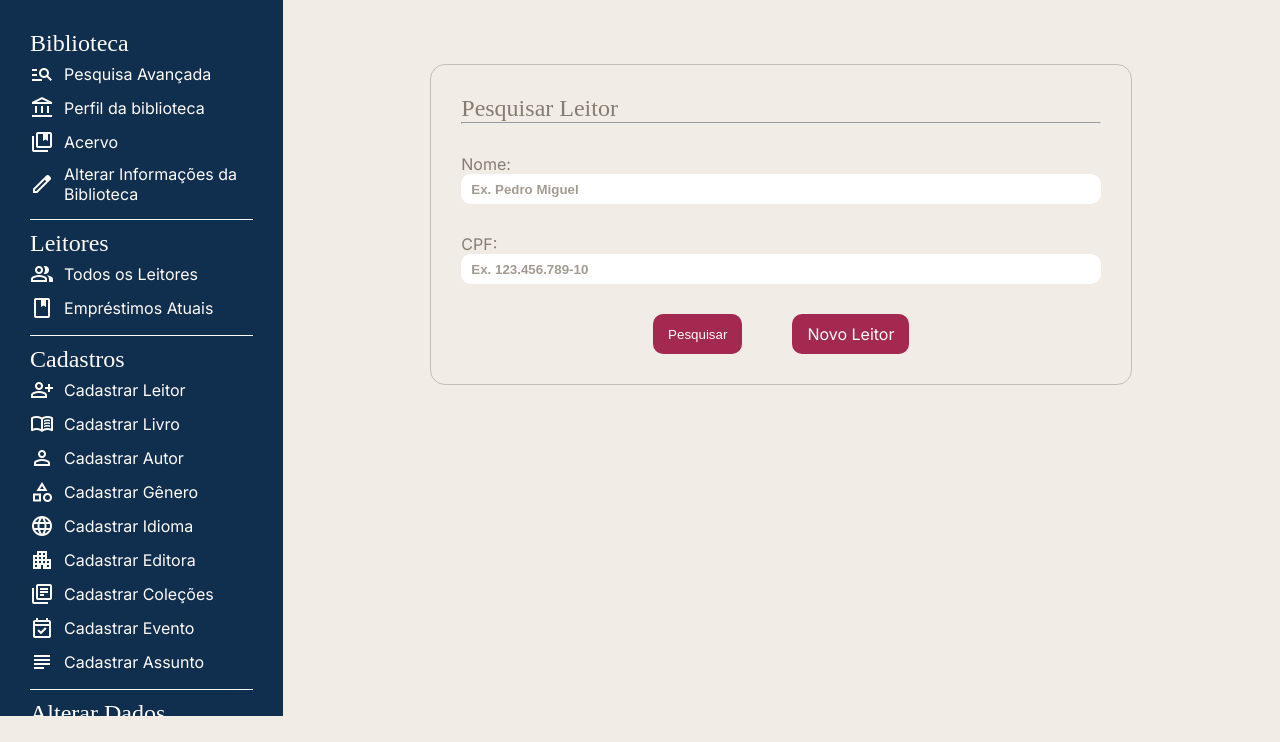
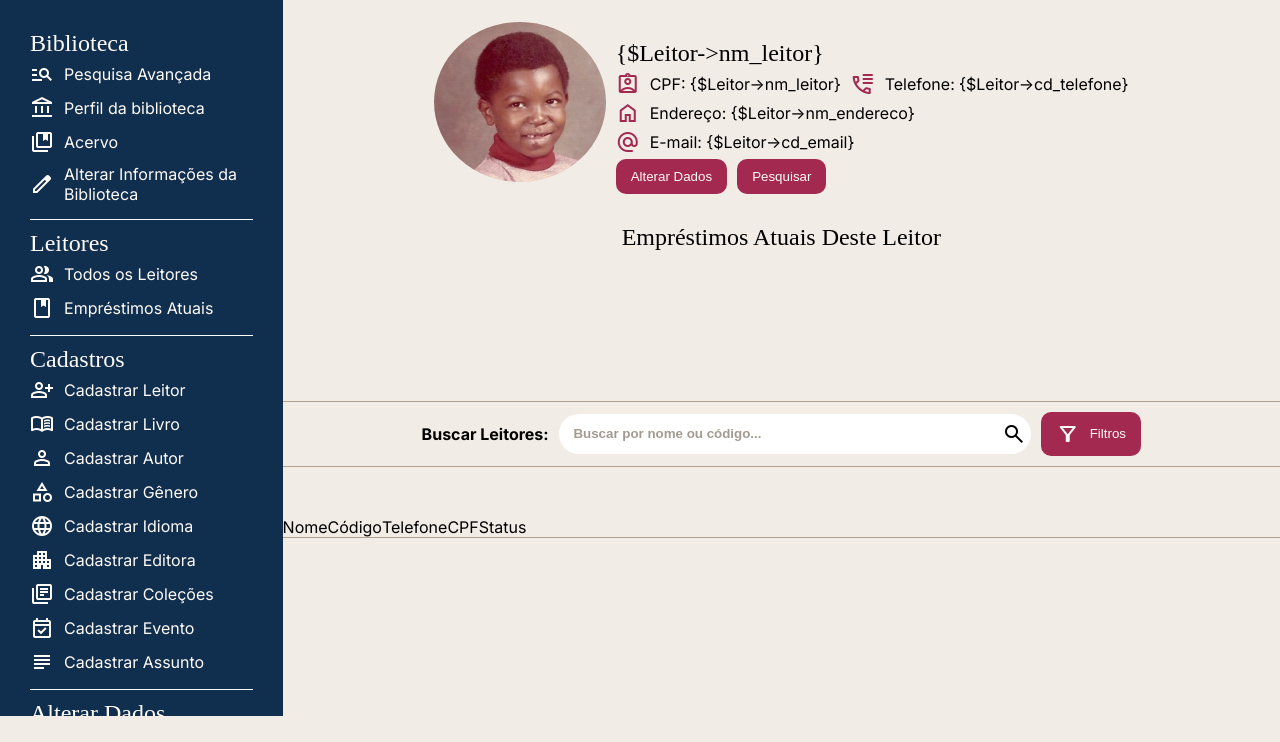
Before and after one commit to DEP0o1/SUBLI, a PHP site: page /subli/BpesquisaLeitor.php in a window 1280 px wide. Shown: the part 84-826 px from the top of the page. Run offline with PHP 8.4, Linux system fonts and the light colour scheme; the visitor is signed in with stand-in values (Sample User, id 1); data that the repository does not hold is empty; some web fonts are replaced.

Commit message:
css pesquisa leitor

```diff
--- a/BpesquisaLeitor.php
+++ b/BpesquisaLeitor.php
@@ -29,33 +29,83 @@ $Bibliotecario = $controller->ListarBibliotecarios(new Bibliotecario($biblioteca
         <?php
         require_once './complementos/menuBibliotecario.php'
         ?>
-        <section class="pesquisarLeitor">
-            <form action="">
-                <div class="titulo-areaPerfil">
-                    <h1>Pesquisar Leitor</h1>
-                    <hr />
-                </div>
-
-                <div class="label-input">
-                    <label for="">Nome: </label>
-                    <input name="nm_leitor" type="text" placeholder="Ex. Pedro Miguel" />
-                </div>
-
-                <div class="label-input">
-                    <label for="">CPF: </label>
-                    <input name="cd_cpf" type="text" placeholder="Ex. 123.456.789-10" />
-                </div>
-
-                <div class="btnForm">
-                    <button type="submit" id="btnPesuisarLeitor" class="btnRosa">Pesquisar</button>
-                    <a href="./BcadastrarLeitor.php" class="btnRosa">Novo Leitor</a>
-                </div>
-            </form>
-        </section>
 
         <section class='resultadoPesquisaLeitor'>
             <div class="leitoresEncontrados">
-               <?php
+                <div class='cardLeitor'>
+                    <img src='img/pequeno terry.webp' alt=>
+                    <div class='infoPerfil'>
+                        <h1>{$Leitor->nm_leitor} </h1>
+                        <div class='infoDeLado'>
+                            <p>
+                                <span class='material-symbols-outlined'>
+                                    assignment_ind
+                                </span> CPF: {$Leitor->nm_leitor}
+                            </p>
+                            <p>
+                                <span class='material-symbols-outlined'>
+                                    call_log
+                                </span> Telefone: {$Leitor->cd_telefone}
+                            </p>
+                        </div>
+                        <p>
+                            <span class='material-symbols-outlined'>
+                                home
+                            </span> Endereço: {$Leitor->nm_endereco}
+                        </p>
+                        <p>
+                            <span class='material-symbols-outlined'>
+                                alternate_email
+                            </span> E-mail: {$Leitor->cd_email}
+                        </p>
+                        <div class='btnsPerfil'>
+                            <button type='submit' id='btnPesuisarLeitor' class='btnRosa'>Alterar Dados</button>
+                            <button type='submit' id='btnPesuisarLeitor' class='btnRosa'>Pesquisar</button>
+                        </div>
+                    </div>
+                </div>
+            </div>
+
+            <div class="tituloCentro">
+                <h1>Empréstimos Atuais Deste Leitor</h1>
+            </div>
+
+            <div class='exibirLivros'>
+
+            </div>
+        </section>
+
+        <section class="pesquisarLeitor">
+            <h2>Buscar Leitores:</h2>
+
+            <form action="" class="">
+                <div class="pesquisarInput">
+                    <input type="text" name="valor" placeholder="Buscar por nome ou código..." />
+                    <span class="material-symbols-outlined" style="color:black">search</span>
+                </div>
+            </form>
+
+            <button class="btnRosa">
+                <span class="material-symbols-outlined">filter_alt</span>
+                Filtros
+            </button>
+        </section>
+
+        <section class="dadosResultados">
+            <p>Nome</p>
+            <p>Código</p>
+            <p>Telefone</p>
+            <p>CPF</p>
+            <p>Status</p>
+        </section>
+    </main>
+</body>
+
+</html>
+
+<!--          tirei do meio pra nao atrapalhar      -->
+
+<!--  <?php
         $campos = 0;
         if (isset($_REQUEST['cd_cpf']) && $_REQUEST['cd_cpf'] != '' && strlen($_REQUEST['cd_cpf']) == 11) {
             $cd_cpf = $_REQUEST['cd_cpf'];
@@ -75,14 +125,9 @@ $Bibliotecario = $controller->ListarBibliotecarios(new Bibliotecario($biblioteca
             $leitor = new LeitorView;
             $leitor->ExibirLeitores(new Leitor(null, $nm_leitor, $cd_cpf));
         }
-               ?>
-           </div>
-        <?php
+        ?> -->
+
+<!-- <?php
         $Leitor = new LeitorView();
-         $Leitor->ExibirLeitores(new Leitor(),$Bibliotecario[0]->cd_biblioteca);
-        ?>
-        </section>
-    </main>
-</body>
-
-</html>
+        $Leitor->ExibirLeitores(new Leitor(), $Bibliotecario[0]->cd_biblioteca);
+        ?>  -->
--- a/classes/views/LeitorView.php
+++ b/classes/views/LeitorView.php
@@ -20,7 +20,6 @@ public function ExibirLeitores($leitor = new Leitor, $cd_biblioteca = null){
             //      </div>
             //      </div>;
             echo "
-            <div class='resultadoEmPe'>
                 <div class='cardLeitor'>
                     <img src='img/pequeno terry.webp' alt=>
                     <div class='infoPerfil'>
@@ -78,7 +77,7 @@ public function ExibirLeitores($leitor = new Leitor, $cd_biblioteca = null){
                     </div>";
                 }
                 echo"
-            </div>";
+                ";
         }
 
  }
--- a/css/bibliotecario.css
+++ b/css/bibliotecario.css
@@ -236,7 +236,7 @@ nav {
 
 /*-----------------Leitor bibliotecario -------------------------------------------------------------------------------------*/
 
-/* .leitoresEncontrados {
+.leitoresEncontrados {
   display: flex;
   flex-direction: row;
   gap: 0px;
@@ -269,22 +269,17 @@ nav {
   gap: 30px;
 }
 
-.btnAzul {
-  border-radius: 10px;
-  background-color: #102e4e;
-  color: white;
-  padding: 10px;
-  cursor: pointer;
-} */
-
 .pgPesquisaLeitor{
-  padding-top: 5% ;
   padding-right: 0%;
   display: flex;
   flex-direction: column;
-  gap: var(--gap-grande);
-  overflow-x: hidden;
-  width: 100%;
+  width: 100%;
+}
+
+.dadosResultados {
+  display: flex;
+  width: 100%;
+  border-bottom: #b59e8b solid 1px;
 }
 
 .pesquisarLeitor {
@@ -292,24 +287,22 @@ nav {
   justify-content: center;
   align-items: center;
   width: 100%;
-  /* padding-right:5% ;  */
-}
-
-.pesquisarLeitor form {
-  border: var(--border);
-  color: var(--cinza);
-  display: flex;
-  justify-content: center;
-  align-items: center;
-  flex-direction: column;
-  height: fit-content;
-  gap: 30px;
-  padding: 30px;
-  border-radius: 15px;
+  padding: 1%;
+  border-top: #b59e8b solid 1px;
+  border-bottom: #b59e8b solid 1px;
+  gap: var(--gap);
+}
+
+.pesquisarInput {
+  background-color: white;
+  display: flex;
+  align-items: center;
+  border-radius: 20px;
+  padding: 1%;
 }
 
 .pesquisarLeitor input {
-  width: 50vw;
+  width: 35vw;
   border: none;
   border-radius: 10px;
   padding: var(--gap);
@@ -335,12 +328,10 @@ nav {
 .resultadoPesquisaLeitor{
   display: flex;
   flex-direction: column;
-  display: flex;
-  gap: var(--gap-grande);
 }
 
 .cardLeitor img{
-  height: 20vh  ;
+  height: 20vh;
   border-radius: 100%;
 }
 
@@ -351,18 +342,17 @@ nav {
 .cardLeitor{
   display: flex;
   align-items: center;
+  justify-content: center;
   padding: 1%;
   gap: var(--gap);
-  border-top: 1px var(--bege) solid;
-  border-bottom: 1px var(--bege) solid;
-  margin-bottom: 2vh;
-
+  width: 100%;
 }
 
 .infoPerfil{
   display: flex;
   flex-direction: column;
-  gap: var(--gap);
+  gap: 5px;
+  margin-top: 30px;
 }
 
 .infoDeLado{
@@ -1177,11 +1167,6 @@ aside br {
   gap: 40px;
 }
 
-.resultadoEmPe {
-  width: 50vw;
-  margin-right: 20px;
-}
-
 .btnNovoEvento {
   display: flex;
   align-items: center;
```
Lines whose indentation alone changed are shown as unchanged.
